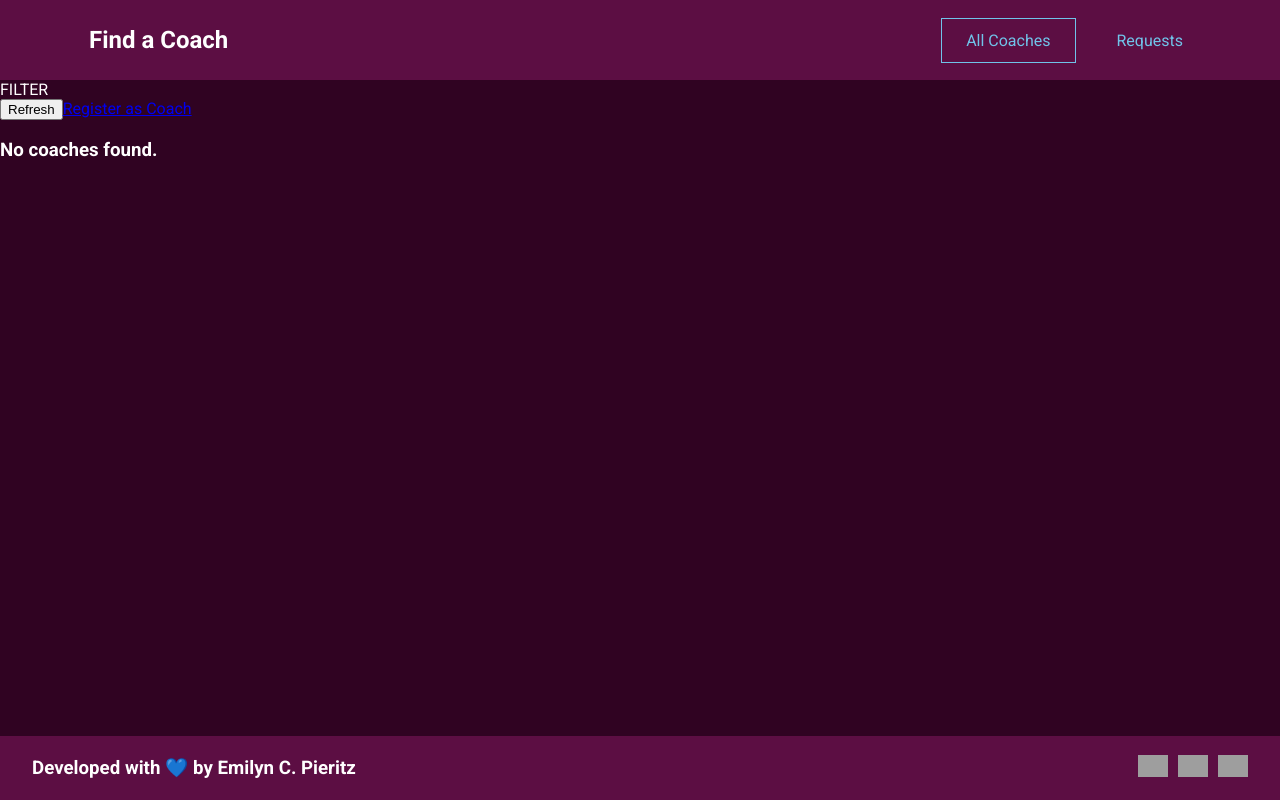
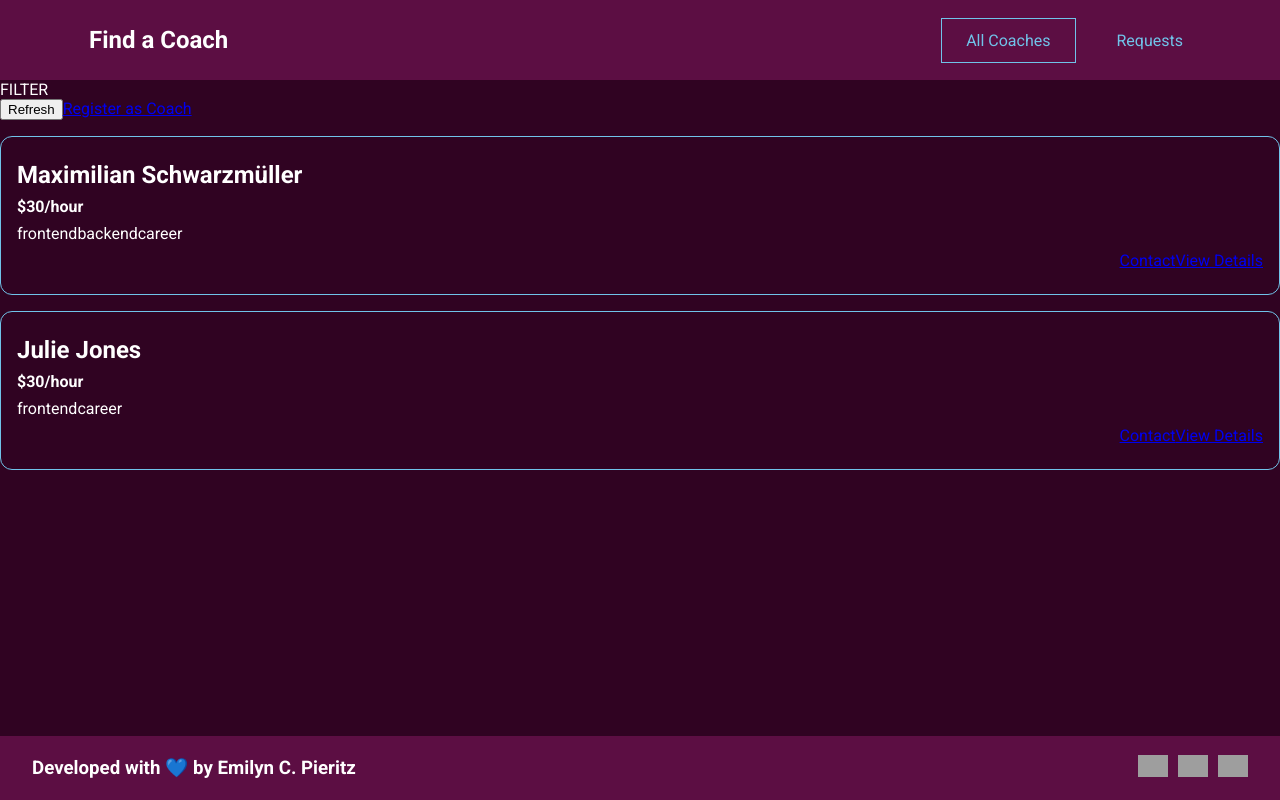
Before and after one commit to ecpieritz/find-a-coach, a Vue app: page /coaches in a window 1280 px wide. Built offline with nearby package versions, Linux system fonts and the light colour scheme; grey boxes are pictures that could not be loaded.

Commit message:
Changed LI color

```diff
--- a/src/components/coaches/CoachItem.vue
+++ b/src/components/coaches/CoachItem.vue
@@ -32,7 +32,7 @@ export default {
 <style scoped>
 li {
   margin: 1rem 0;
-  border: 1px solid #424242;
+  border: 1px solid #70c3e9;
   border-radius: 12px;
   padding: 1rem;
 }
--- a/src/pages/coaches/CoachesList.vue
+++ b/src/pages/coaches/CoachesList.vue
@@ -8,11 +8,12 @@
         <button>Refresh</button>
         <router-link to="/register">Register as Coach</router-link>
       </div>
-      <ul v-if="hasCoaches">
+      <!-- <ul  v-if="hasCoaches"> -->
+      <ul>
         <coach-item v-for="coach in filteredCoaches" :key="coach.id" :id="coach.id" :first-name="coach.firstName"
           :last-name="coach.lastName" :rate="coach.hourlyRate" :areas="coach.areas"></coach-item>
       </ul>
-      <h3 v-else>No coaches found.</h3>
+      <!-- <h3 v-else>No coaches found.</h3> -->
     </section>
   </div>
 </template>
@@ -35,5 +36,14 @@ export default {
 </script>
 
 <style>
+ul {
+  list-style: none;
+  margin: 0;
+  padding: 0;
+}
 
+.controls {
+  display: flex;
+  justify-content: space-between;
+}
 </style>
```
